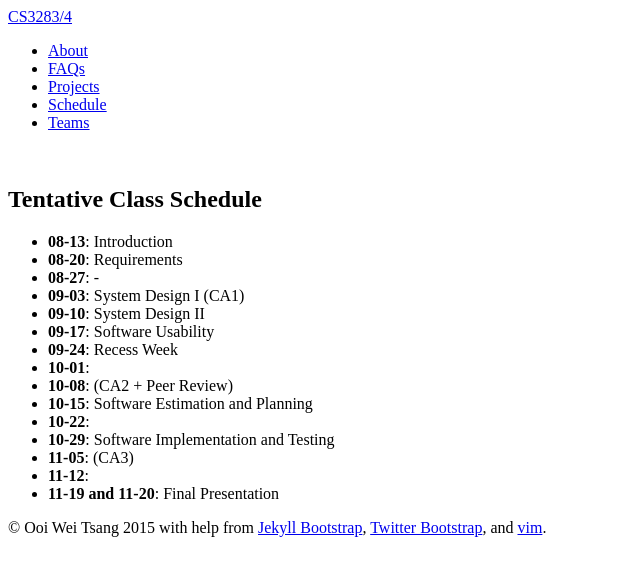
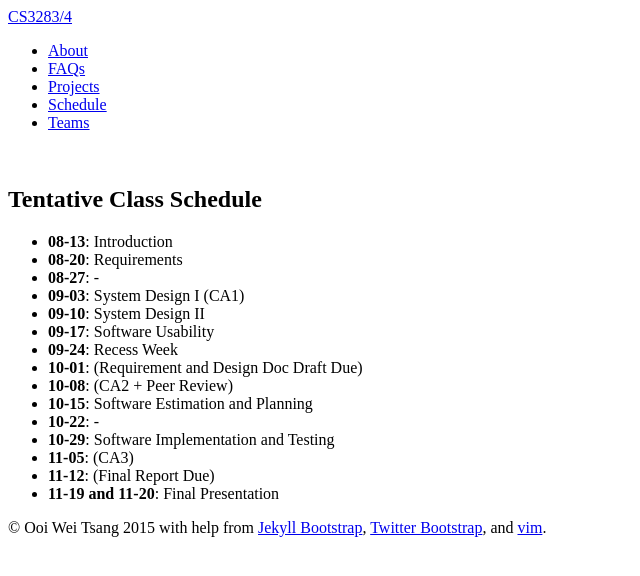
Before and after one commit to nus-mtp/1516, a Jekyll site: the page built from schedule.md, in a window 1280 px wide. Shown: the top 576 px of the page, without its empty margins (0-640 px from the left). Built offline with Jekyll 4.4.1, drawn with Linux system fonts in a browser that asks for light colours.

Commit message:
Updated schedule

```diff
--- a/schedule.md
+++ b/schedule.md
@@ -13,11 +13,11 @@ group: navigation
 * **09-10**: System Design II
 * **09-17**: Software Usability
 * **09-24**: Recess Week
-* **10-01**:
+* **10-01**: (Requirement and Design Doc Draft Due)
 * **10-08**: (CA2 + Peer Review)
 * **10-15**: Software Estimation and Planning
-* **10-22**:
+* **10-22**: -
 * **10-29**: Software Implementation and Testing
 * **11-05**: (CA3)
-* **11-12**:
+* **11-12**: (Final Report Due)
 * **11-19 and 11-20**: Final Presentation
```
